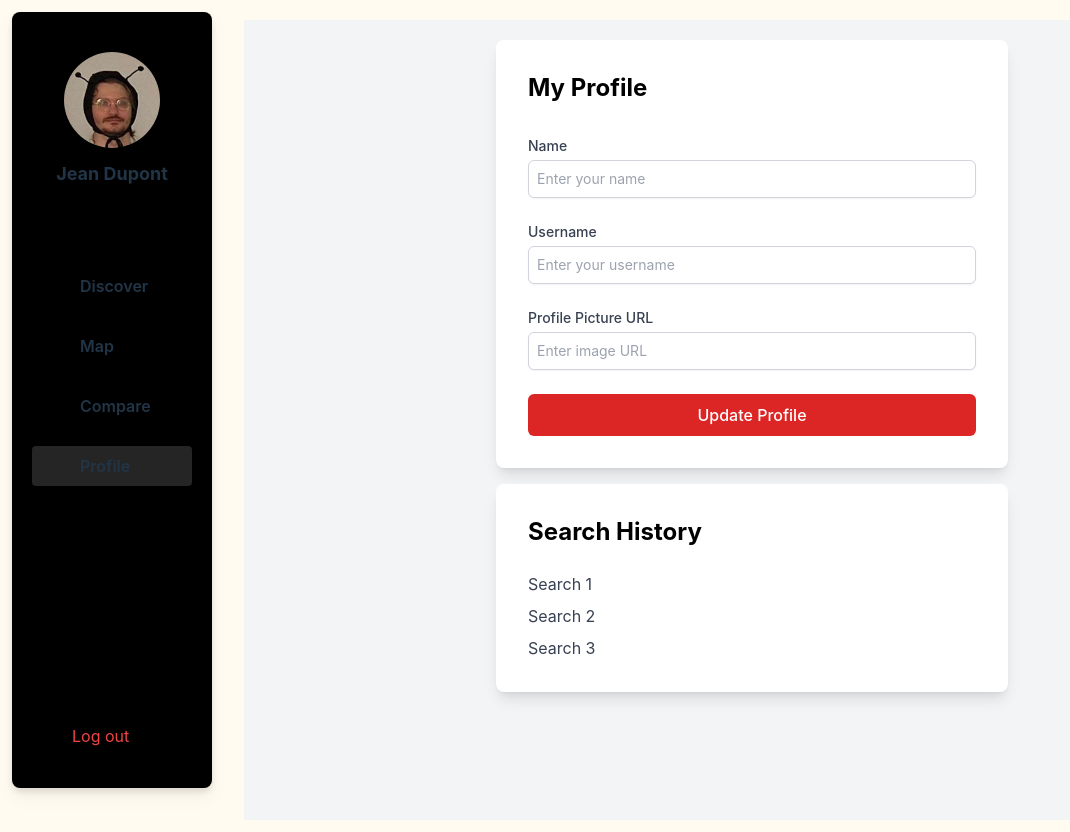
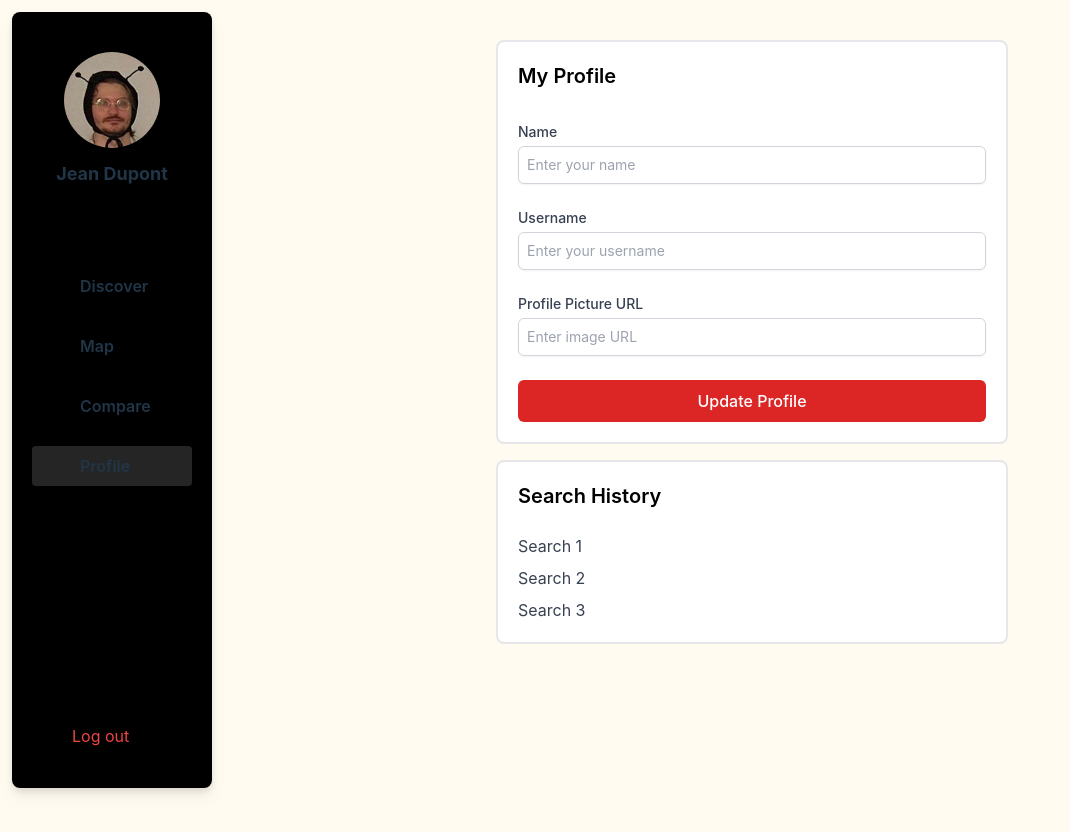
Before and after one commit to plegulluche/T-DAT-902, a React (Vite) app in the folder Web/: page /profile in a window 1280 px wide. Shown: the top 832 px of the page, without its empty margins (0-1070 px from the left). Built offline with nearby package versions, Linux system fonts and the light colour scheme; no server answers; sample sign-in values are in the browser's storage; some icons are missing.

Commit message:
better design

```diff
--- a/Web/src/components/header.tsx
+++ b/Web/src/components/header.tsx
@@ -1,4 +1,4 @@
-import { Coins, Group, MapPin } from "iconoir-react";
+import { Coins, Group, MapPin, NavArrowDown } from "iconoir-react";
 import { useState } from "react";
 
 function CountCard1(props: { count: string, onClick: () => void, selected: string}) {
@@ -44,7 +44,7 @@ export default function Header(props: {label: string | undefined}) {
             <div className="h-full py-1 px-3 rounded border border-gray-300 flex gap-2 items-center hover:cursor-pointer hover:bg-gray-100 relative" onClick={() => setOpen1(!open1)}>
             {open1 && (
                 <div className="absolute z-50 top-8 w-44 left-0 bg-white rounded-lg border border-gray-300 p-3 shadow-lg flex flex-wrap gap-3">
-                    <p className="text-black font-semibold">Pieces</p>
+                    <p className="text-black text-sm font-semibold">Rooms</p>
                     <div className="flex flex-wrap gap-3">
                         <CountCard1 count={"1-2"} onClick={() => onChange("1-2")} selected={household}/>
                         <CountCard1 count={"2-3"} onClick={() => onChange("2-3")} selected={household}/>
@@ -57,12 +57,13 @@ export default function Header(props: {label: string | undefined}) {
             )}
               <Group width={16} height={16} strokeWidth={2} />
               <p className="text-sm">{household}</p>
+              <NavArrowDown width={16} height={16} strokeWidth={2} />
             </div>
 
             <div className="h-full py-1 px-3 rounded border border-gray-300 flex gap-2 items-center hover:cursor-pointer hover:bg-gray-100 relative" onClick={() => setOpen2(!open2)}>
             {open2 && (
                 <div className="absolute z-50 top-8 w-60 left-0 bg-white rounded-lg border border-gray-300 p-3 shadow-lg flex flex-wrap gap-3">
-                    <p className="text-black font-semibold">Budget</p>
+                    <p className="text-black text-sm font-semibold">Budget</p>
                     <div className="flex flex-wrap gap-3">
                         <CountCard2 count={"-100k"} onClick={() => onChangeBudget("-100k")} selected={budget}/>
                         <CountCard2 count={"100-200k"} onClick={() => onChangeBudget("100-200k")} selected={budget}/>
@@ -76,6 +77,7 @@ export default function Header(props: {label: string | undefined}) {
             )}
               <Coins width={16} height={16} strokeWidth={2} />
               <p className="text-sm">{budget}</p>
+              <NavArrowDown width={16} height={16} strokeWidth={2} />
             </div>
 
             <div className="h-full py-1 px-3 rounded border border-gray-300 flex gap-2 items-center">
--- a/Web/src/components/map.tsx
+++ b/Web/src/components/map.tsx
@@ -85,7 +85,7 @@ const Map: React.FC = () => {
     if (mapContainerRef.current) {
       const map = new mapboxgl.Map({
         container: mapContainerRef.current,
-        style: 'mapbox://styles/mapbox/streets-v11',
+        style: 'mapbox://styles/mapbox/streets-v12',
         center: [2.2137, 46.2276],
         zoom: 5
       });
@@ -94,11 +94,6 @@ const Map: React.FC = () => {
         map.addSource('departements', {
           type: 'geojson',
           data: '/departements.geojson'
-        });
-
-        map.addSource('regions', {
-          type: 'geojson',
-          data: '/regions.geojson'
         });
 
         map.addSource('villes', {
@@ -150,24 +145,11 @@ const Map: React.FC = () => {
           source: 'departements',
           layout: {},
           paint: {
-            'line-color': '#1E5F8E',
-            'line-width': 3
+            'line-color': '#4D4D4D',
+            'line-width': 1.5
           },
 
         });
-
-       /* map.addLayer({
-          id: 'region-borders',
-          type: 'line',
-          source: 'regions',
-          layout: {},
-          paint: {
-            'line-color': '#565656',
-            'line-width': 2
-          },
-          minzoom: 3,
-          maxzoom: 5.5
-        });*/
 
         map.addLayer({
           id: 'departements-hover',
@@ -176,7 +158,7 @@ const Map: React.FC = () => {
           layout: {},
           paint: {
             'fill-color': '#FF5733',
-            'fill-opacity': 0.5
+            'fill-opacity': 0
           },
           filter: ['==', 'code', ''],
           maxzoom: 8
--- a/Web/src/components/profile.tsx
+++ b/Web/src/components/profile.tsx
@@ -18,9 +18,9 @@ const Profile: React.FC = () => {
     };
 
     return (
-      <div className="min-h-screen bg-gray-100 p-5 flex flex-col items-center">
-        <div className="bg-white rounded-lg shadow-lg p-8 w-full max-w-lg mb-4">
-          <h2 className="text-2xl font-bold mb-8 text-black">My Profile</h2>
+      <div className="min-h-screen p-5 flex flex-col items-center">
+        <div className="bg-white rounded-lg border-2 border-gray-200 p-5 w-full max-w-lg mb-4">
+          <h2 className="text-xl font-semibold mb-8 text-black">My Profile</h2>
           <form onSubmit={handleProfileUpdate} className="space-y-6">
             <div className="mb-4">
               <label htmlFor="name" className="block text-sm font-medium text-gray-700">Name</label>
@@ -61,8 +61,8 @@ const Profile: React.FC = () => {
             <button type="submit" className="w-full bg-red-600 text-white py-2 rounded-md hover:bg-red-700 focus:outline-none focus:ring-2 focus:ring-offset-2 focus:ring-red-500">Update Profile</button>
           </form>
         </div>
-        <div className="bg-white rounded-lg shadow-lg p-8 w-full max-w-lg">
-          <h2 className="text-2xl font-bold mb-6 text-black">Search History</h2>
+        <div className="bg-white rounded-lg rounded-lg border-2 border-gray-200 p-5 w-full max-w-lg">
+          <h2 className="text-xl font-semibold mb-6 text-black">Search History</h2>
           <ul className="space-y-2">
             {searchHistory.map((search, index) => (
               <li key={index} className="text-gray-700">{search}</li>
```
